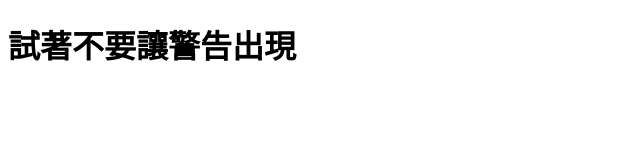
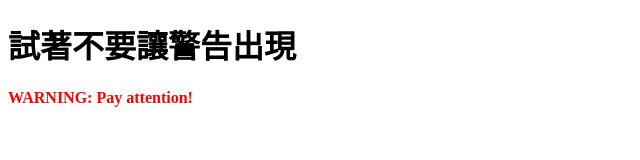
Before and after one commit to chienhsiang-hung/PowerAutomateExamples, a plain HTML site: page KeepContentAlive/index.html in a window 1280 px wide. Shown: the whole page, without its empty margins (0-640 px from the left). Drawn offline with Linux system fonts and the light colour scheme.

Commit message:
Update index.html

```diff
--- a/KeepContentAlive/index.html
+++ b/KeepContentAlive/index.html
@@ -46,8 +46,8 @@
   // Show warning message every 10 seconds
   setInterval(function() {
     alert("WARNING: Pay attention!");
-    // showWarning();
-    // setTimeout(hideWarning, 2000); // Hide the warning after 2 seconds
+    showWarning();
+    setTimeout(hideWarning, 2000); // Hide the warning after 2 seconds
   }, 5000); // 10 seconds in milliseconds
 </script>
 </body>
```
